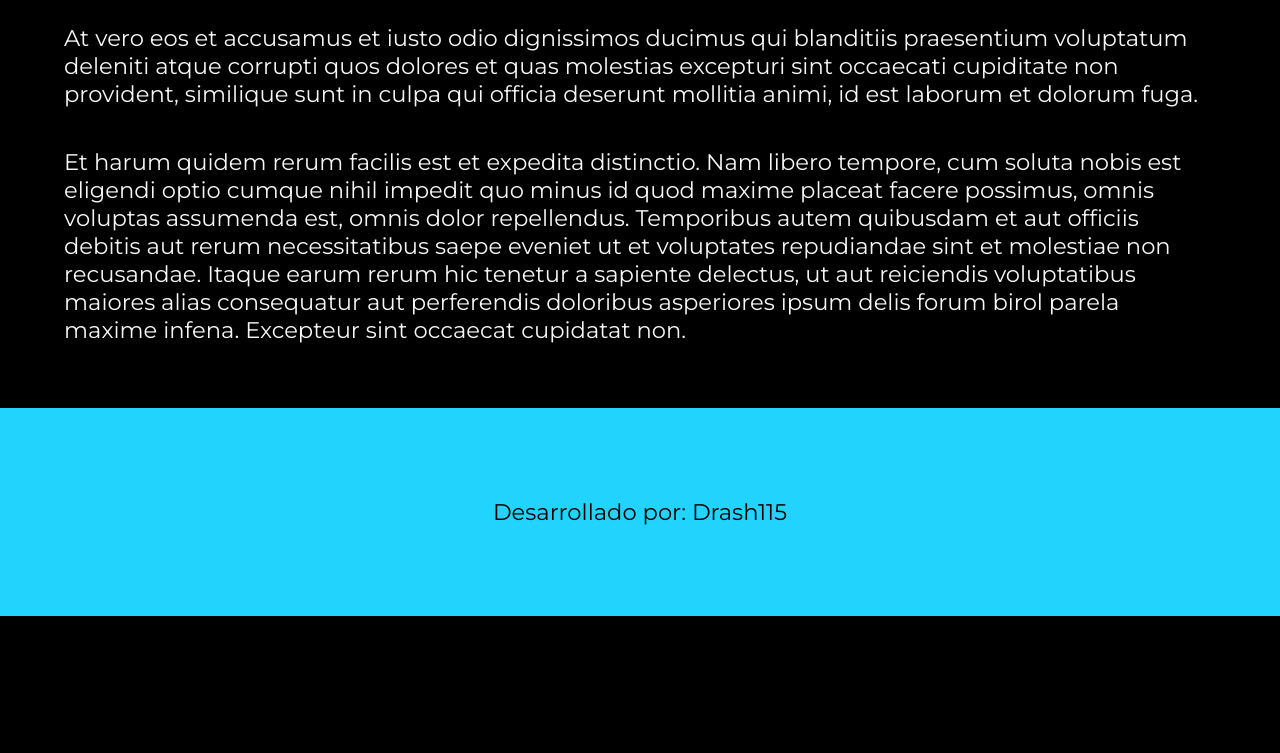
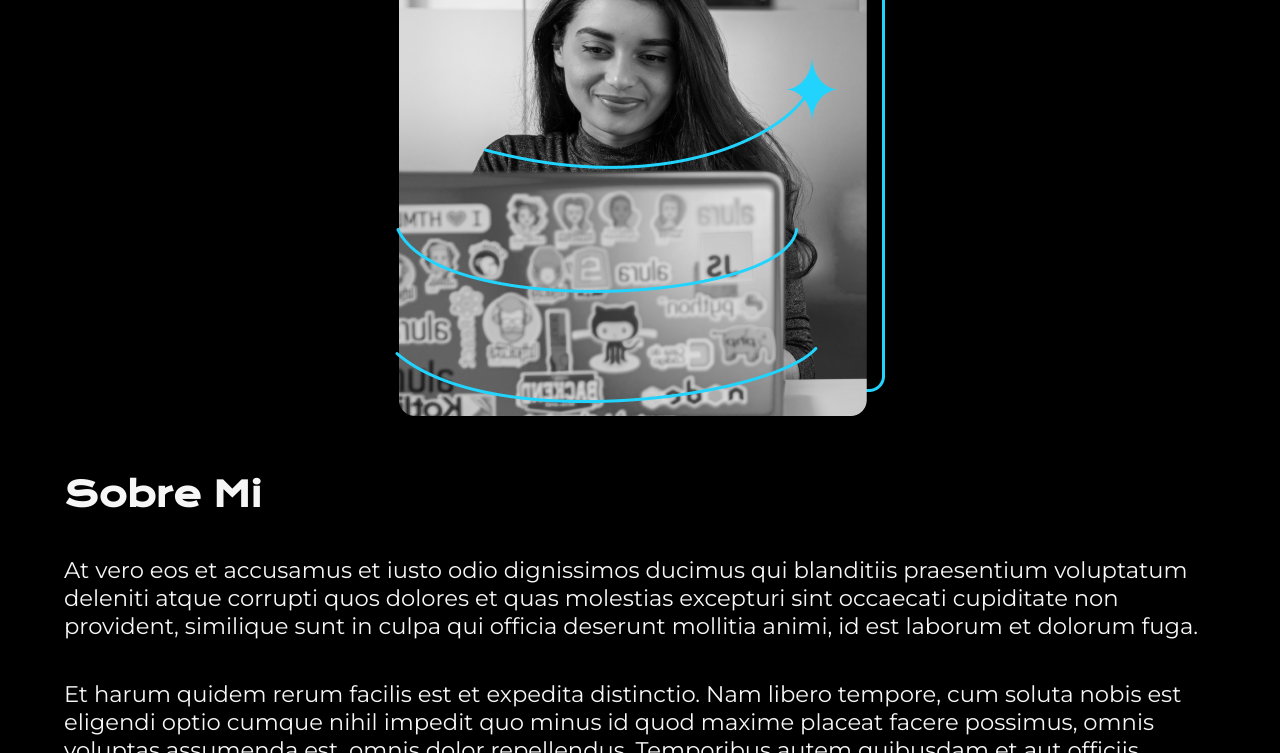
Before and after one commit to Drash115/Primera-pagina, a plain HTML site: page about.html in a window 1280 px wide. Shown: the part 412-1165 px from the top of the page. Before the commit the page ends 1028 px from the top, so only its background shows below. Drawn offline with nearby package versions, Linux system fonts and the light colour scheme.

Commit message:
Primera pagina
Css y Html.

```diff
--- a/about.html
+++ b/about.html
@@ -19,7 +19,7 @@
                 <p class="presentacion_parrafo">At vero eos et accusamus et iusto odio dignissimos ducimus qui blanditiis praesentium voluptatum deleniti atque corrupti quos dolores et quas molestias excepturi sint occaecati cupiditate non provident, similique sunt in culpa qui officia deserunt mollitia animi, id est laborum et dolorum fuga.</p>
                 <p class="presentacion_parrafo">Et harum quidem rerum facilis est et expedita distinctio. Nam libero tempore, cum soluta nobis est eligendi optio cumque nihil impedit quo minus id quod maxime placeat facere possimus, omnis voluptas assumenda est, omnis dolor repellendus. Temporibus autem quibusdam et aut officiis debitis aut rerum necessitatibus saepe eveniet ut et voluptates repudiandae sint et molestiae non recusandae. Itaque earum rerum hic tenetur a sapiente delectus, ut aut reiciendis voluptatibus maiores alias consequatur aut perferendis doloribus asperiores ipsum delis forum birol parela maxime infena. Excepteur sint occaecat cupidatat non.</p>
             </section>
-        <img class="img" resouce="/Imagem.png" alt="Roger trabajando en su portátil" title="Roger trabajando en su portátil">
+        <img class="img" src="./resouce/Imagem.png" alt="Roger trabajando en su portátil" title="Roger trabajando en su portátil">
     </main>
         <footer><p class="pie_de_pagina">Desarrollado por: Drash115<p></footer>
     </body>
```
